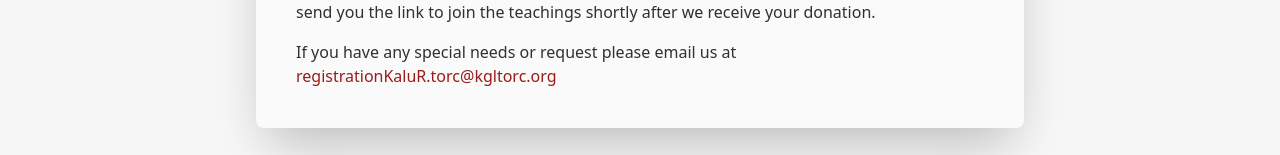
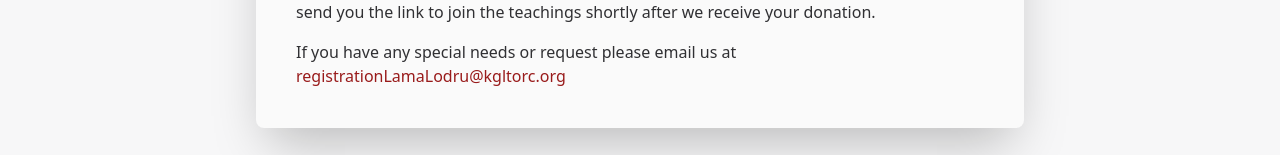
Before and after one commit to gevera/kgltorc, a SvelteKit app: page /registration in a window 1280 px wide. Shown: the part 2149-2304 px from the top of the page. Built offline with nearby package versions, Linux system fonts and the light colour scheme; a web font is replaced by a local one.

Commit message:
Fix email

```diff
--- a/src/routes/registration/+page.svelte
+++ b/src/routes/registration/+page.svelte
@@ -374,8 +374,8 @@
 
 	<p class="my-4">
 		If you have any special needs or request please email us at <a
-			href="mailto:registrationKaluR.torc@kgltorc.org"
-			class="text-red-800">registrationKaluR.torc@kgltorc.org</a
+			href="mailto:registrationLamaLodru@kgltorc.org"
+			class="text-red-800">registrationLamaLodru@kgltorc.org</a
 		>
 	</p>
 
```
